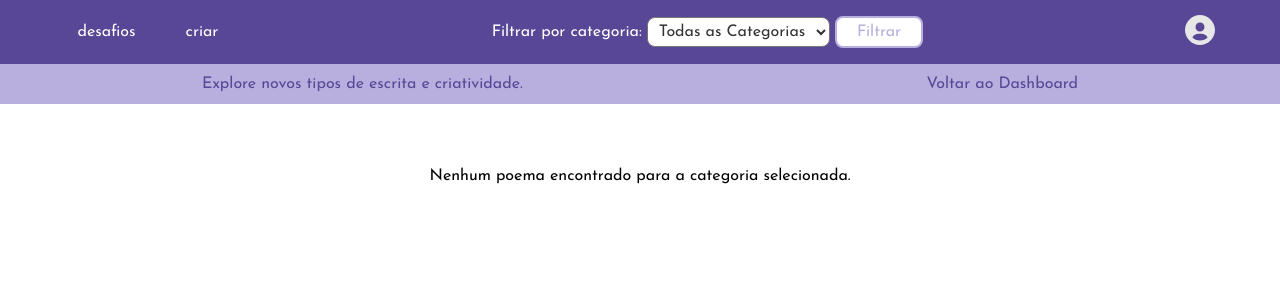
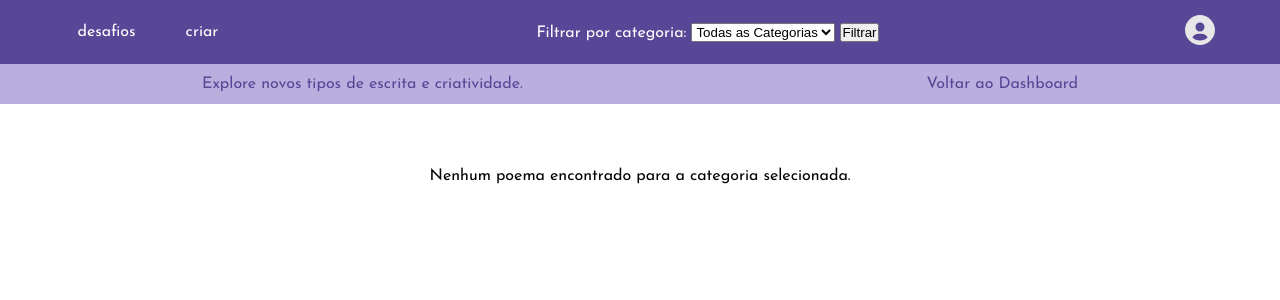
Before and after one commit to delacerdaq/Letrarium, a PHP site: page /Letrarium/view/filter.php in a window 1280 px wide. Shown: the top 300 px of the page. Run offline with PHP 8.4, Linux system fonts and the light colour scheme; the visitor is signed in with stand-in values (Sample User, id 1); data comes from the database, SQL or seed files in the repository; data that the repository does not hold is empty.

Commit message:
removing stylization that was giving unwanted line breaks

```diff
--- a/css/filter.css
+++ b/css/filter.css
@@ -34,56 +34,6 @@ nav {
     font-size: 16px;
     padding: 10px 15px;
     transition: background-color 0.3s;
-}
-
-select {
-    font-family: 'Josefin Sans', sans-serif; /* Fonte Josefin Sans */
-    font-size: 16px; /* Tamanho da fonte */
-    padding: 5px 7px; /* Padding interno para "gordura" */
-    border-radius: 8px; /* Bordas arredondadas */
-    background-color: white; /* Fundo branco */
-    color: #333; /* Cor da fonte */
-    transition: border-color 0.3s ease; /* Transição suave para o foco */
-}
-
-select:focus {
-    border-color: #574796; /* Cor da borda ao focar */
-    outline: none; /* Remover o contorno padrão */
-}
-
-/* Estilo para o button */
-button {
-    font-family: 'Josefin Sans', sans-serif; /* Fonte Josefin Sans */
-    font-size: 16px; /* Tamanho da fonte */
-    padding: 6px 20px; /* Padding para dar mais "gordura" */
-    border-radius: 8px; /* Bordas arredondadas */
-    border: 2px solid #B8AFDF;  /* Borda azul */
-    background-color: white; /* Fundo branco */
-    color: #B8AFDF;  /* Cor do texto */
-    cursor: pointer; /* Cursor de mãozinha */
-    transition: all 0.3s ease; /* Transição suave */
-}
-
-button:hover {
-    background-color: #B8AFDF;  /* Cor de fundo ao passar o mouse */
-    color: white; /* Cor do texto ao passar o mouse */
-}
-
-button:focus {
-    outline: none; /* Remover contorno padrão */
-    border-color: #B8AFDF;  /* Cor da borda ao focar */
-}
-
-@media (max-width: 768px) {
-    #search input {
-        width: 70%;
-    }
-}
-
-@media (max-width: 480px) {
-    #search input {
-        width: 90%;
-    }
 }
 
 #welcome {
```
